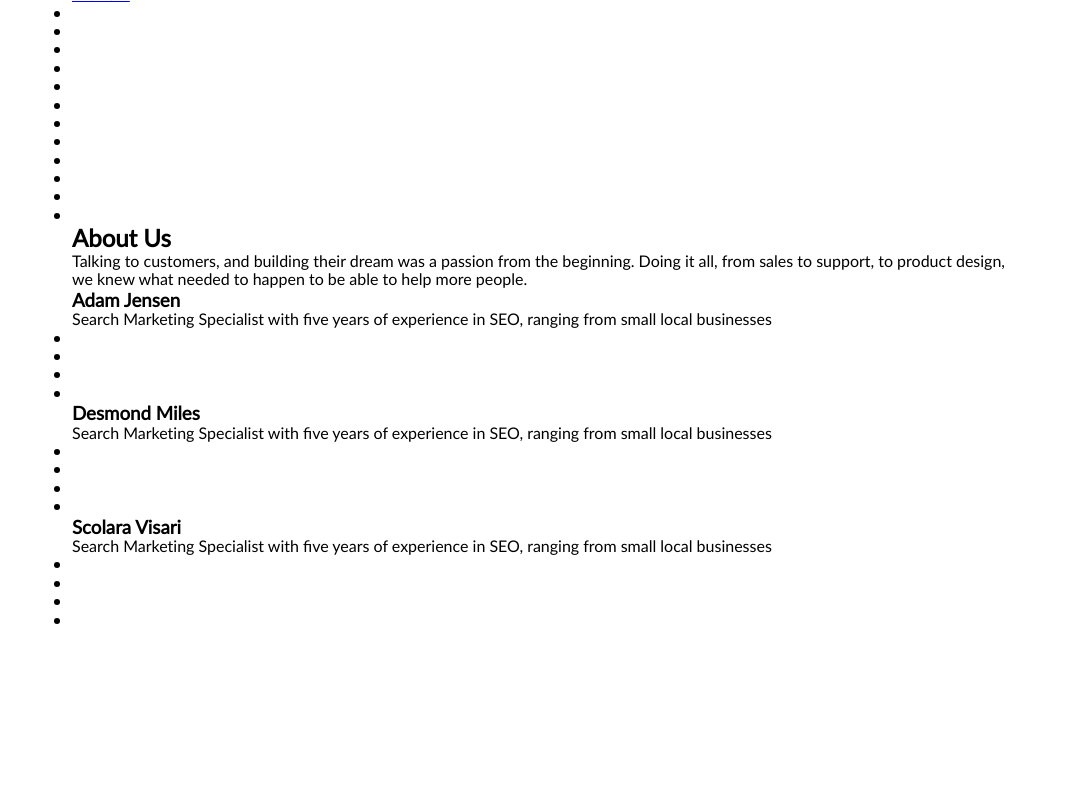
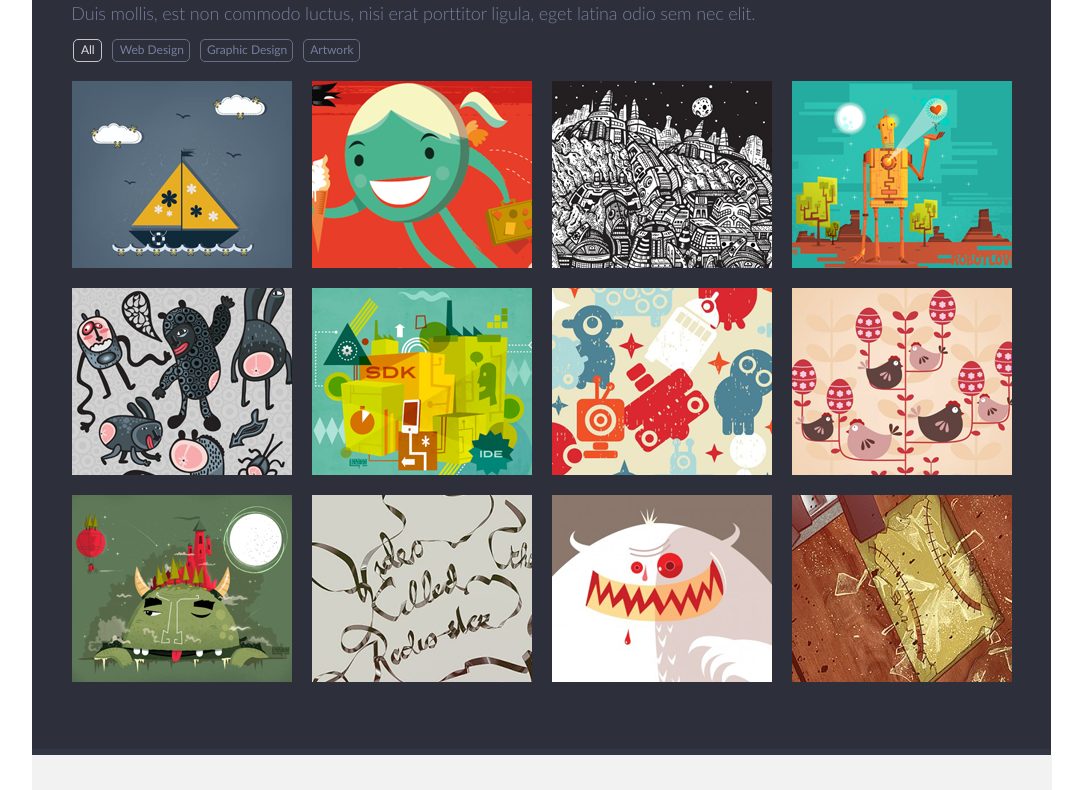
Before and after one commit to valmatr/singolo, a plain HTML site: page singolo2.html in a window 1280 px wide. Shown: the part 116-906 px from the top of the page, without its empty margins (98-1180 px from the left). Before the commit the page ends 800 px from the top, so only its background shows below. Drawn offline with nearby package versions, Linux system fonts and the light colour scheme.

Commit message:
style(singolo2): create styles for 'Portfolio' and 'About Us' sections

```diff
--- a/singolo2.css
+++ b/singolo2.css
@@ -19,3 +19,293 @@
   padding-right: 40px;
   padding-left: 40px;
 }
+
+.portfolio {
+  width: 940px;
+  padding-bottom: 67px;
+
+  background-color: #2d303a;
+  border-bottom: 6px solid #323746;
+}
+
+.portfolio.wrapper {
+  padding-left: 39.3px;
+}
+
+.portfolio h2 {
+  padding-top: 69px;
+  padding-bottom: 17px;
+
+  font-size: 30px;
+  line-height: 18px;
+  font-family: "latoblack", "Arial", sans-serif;
+  color: #666d89;
+  letter-spacing: 0.4px;
+}
+
+.portfolio-summary {
+  max-height: 57px;
+  padding-top: 10px;
+  padding-bottom: 10px;
+  overflow: hidden;
+
+  font-size: 18px;
+  line-height: 30px;
+  font-family: "latolight", "Arial", sans-serif;
+  color: #767e9e;
+  letter-spacing: -0.14px;
+}
+
+.portfolio-action-links {
+  display: flex;
+  justify-content: flex-start;
+  padding-top: 1px;
+  padding-left: 1.6px;
+
+  list-style-type: none;
+}
+
+.portfolio-action-links li a {
+  display: inline-block;
+  margin-right: 10px;
+  padding: 3px 6px 4px 7px;
+
+  font-size: 12px;
+  font-family: "latoregular", "Arial", sans-serif;
+  vertical-align: text-top;
+  color: #767e9e;
+  text-decoration: none;
+
+  border: 1px solid #666d89;
+  border-radius: 5px;
+}
+
+.portfolio-action-links li a:hover,
+.portfolio-action-links li a.active {
+  color: #dedede;
+
+  border-color: #c5c5c5;
+}
+
+.portfolio-action-links li a.web-design {
+  padding-right: 5px;
+}
+
+.portfolio-action-links li a.graphic-design {
+  padding-right: 5px;
+  padding-left: 6px;
+}
+
+.portfolio-action-links li a.artwork {
+  padding-right: 5px;
+  padding-left: 6px;
+}
+
+.portfolio-images {
+  display: flex;
+  flex-wrap: wrap;
+  justify-content: space-between;
+  align-content: space-between;
+  width: 100%;
+  height: 601px;
+  overflow: hidden;
+  margin-top: 19px;
+  padding-left: 1.1px;
+
+  list-style-type: none;
+}
+
+.portfolio-image {
+  width: 220px;
+  height: 187px;
+  margin-bottom: 20px;
+  background-color: #464b5e;
+}
+
+.portfolio-image.image1 {
+  background-image: url("assets/images/portfolio/image1.png");
+}
+
+.portfolio-image.image2 {
+  background-image: url("assets/images/portfolio/image2.png");
+}
+
+.portfolio-image.image3 {
+  background-image: url("assets/images/portfolio/image3.png");
+}
+
+.portfolio-image.image4 {
+  background-image: url("assets/images/portfolio/image4.png");
+}
+
+.portfolio-image.image5 {
+  background-image: url("assets/images/portfolio/image5.png");
+}
+
+.portfolio-image.image6 {
+  background-image: url("assets/images/portfolio/image6.png");
+}
+
+.portfolio-image.image7 {
+  background-image: url("assets/images/portfolio/image7.png");
+}
+
+.portfolio-image.image8 {
+  background-image: url("assets/images/portfolio/image8.png");
+}
+
+.portfolio-image.image9 {
+  background-image: url("assets/images/portfolio/image9.png");
+}
+
+.portfolio-image.image10 {
+  background-image: url("assets/images/portfolio/image10.png");
+}
+
+.portfolio-image.image11 {
+  background-image: url("assets/images/portfolio/image11.png");
+}
+
+.portfolio-image.image12 {
+  background-image: url("assets/images/portfolio/image12.png");
+}
+
+.about-us {
+  padding-top: 70px;
+  padding-bottom: 54px;
+
+  background-color: #f2f2f2;
+  border-bottom: 6px solid #ffffff;
+}
+
+.about-us h2 {
+  font-size: 30px;
+  line-height: 14px;
+  font-family: "latoblack", "Arial", sans-serif;
+  text-align: left;
+  color: #666d89;
+}
+
+.summary {
+  height: 57px;
+  padding-top: 30px;
+  padding-bottom: 16px;
+  overflow-y: hidden;
+
+  font-size: 18px;
+  line-height: 30px;
+  font-family: "latolight", "Arial", sans-serif;
+  text-align: justify;
+  color: #767e9e;
+}
+
+.details {
+  display: flex;
+  justify-content: space-between;
+  margin-top: 31px;
+}
+
+.details-item {
+  width: 300px;
+}
+
+.photo {
+  width: 300px;
+  height: 300px;
+
+  background-color: #464b5e;
+}
+
+.description {
+  margin-top: 17px;
+}
+
+.photo.adam-jensen {
+  background-image: url("assets/images/about-us-photos/photo_adam_jensen.png");
+}
+
+.photo.desmond-miles {
+  background-image: url("assets/images/about-us-photos/photo_desmond_miles.png");
+}
+
+.photo.scolara-visari {
+  background-image: url("assets/images/about-us-photos/photo_scolara_visari.png");
+}
+
+.description h3 {
+  width: 300px;
+  margin-bottom: 10px;
+  overflow: hidden;
+
+  font-size: 18px;
+  line-height: 18px;
+  font-family: "latoblack", "Arial", sans-serif;
+  text-align: left;
+  color: #666d89;
+  white-space: nowrap;
+  text-overflow: ellipsis;
+}
+
+.description p {
+  height: 56px;
+  overflow-y: hidden;
+
+  font-size: 12px;
+  line-height: 21px;
+  text-align: justify;
+  color: #767e9e;
+}
+
+.about-us .social-media {
+  display: flex;
+  margin: 10px 0;
+
+  list-style-type: none;
+}
+
+.about-us .social-media li {
+  margin-right: 8px;
+}
+
+.about-us .social-media a {
+  display: inline-block;
+  width: 30px;
+  height: 30px;
+
+  background-repeat: no-repeat;
+  background-position: center center;
+  border: 1px solid #666d89;
+  border-radius: 16px;
+}
+
+.about-us .social-media a.facebook {
+  background-image: url("./assets/images/facebook_overlay.svg");
+}
+
+.about-us .social-media a.facebook:hover {
+  background-image: url("./assets/images/facebook.svg");
+}
+
+.about-us .social-media a.google-plus {
+  background-image: url("./assets/images/google+_overlay.svg");
+}
+
+.about-us .social-media a.google-plus:hover {
+  background-image: url("./assets/images/google+.svg");
+}
+
+.about-us .social-media a.twitter {
+  background-image: url("./assets/images/twitter_overlay.svg");
+}
+
+.about-us .social-media a.twitter:hover {
+  background-image: url("./assets/images/twitter.svg");
+}
+
+.about-us .social-media a.linkedin {
+  background-image: url("./assets/images/linkedin_overlay.svg");
+}
+
+.about-us .social-media a.linkedin:hover {
+  background-image: url("./assets/images/linkedin.svg");
+}
--- a/singolo2.html
+++ b/singolo2.html
@@ -46,7 +46,7 @@
           Talking to customers, and building their dream was a passion from the beginning. Doing it all, from sales to
           support, to product design, we knew what needed to happen to be able to help more people.
         </p>
-        <section class="details">
+        <div class="details">
           <article class="details-item">
             <figure>
               <div class="photo adam-jensen"></div>
@@ -119,7 +119,7 @@
               </li>
             </ul>
           </article>
-        </section>
+        </div>
       </section>
     </main>
   </div>
```
